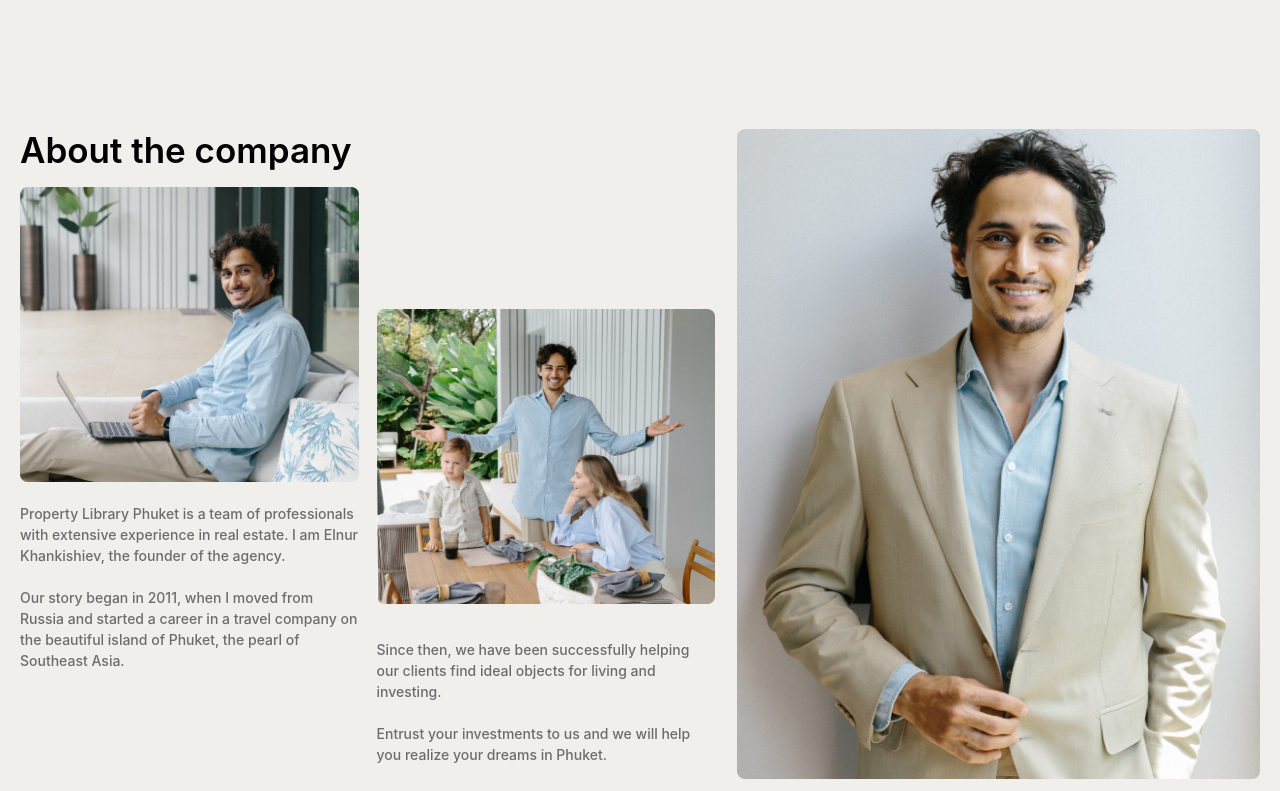
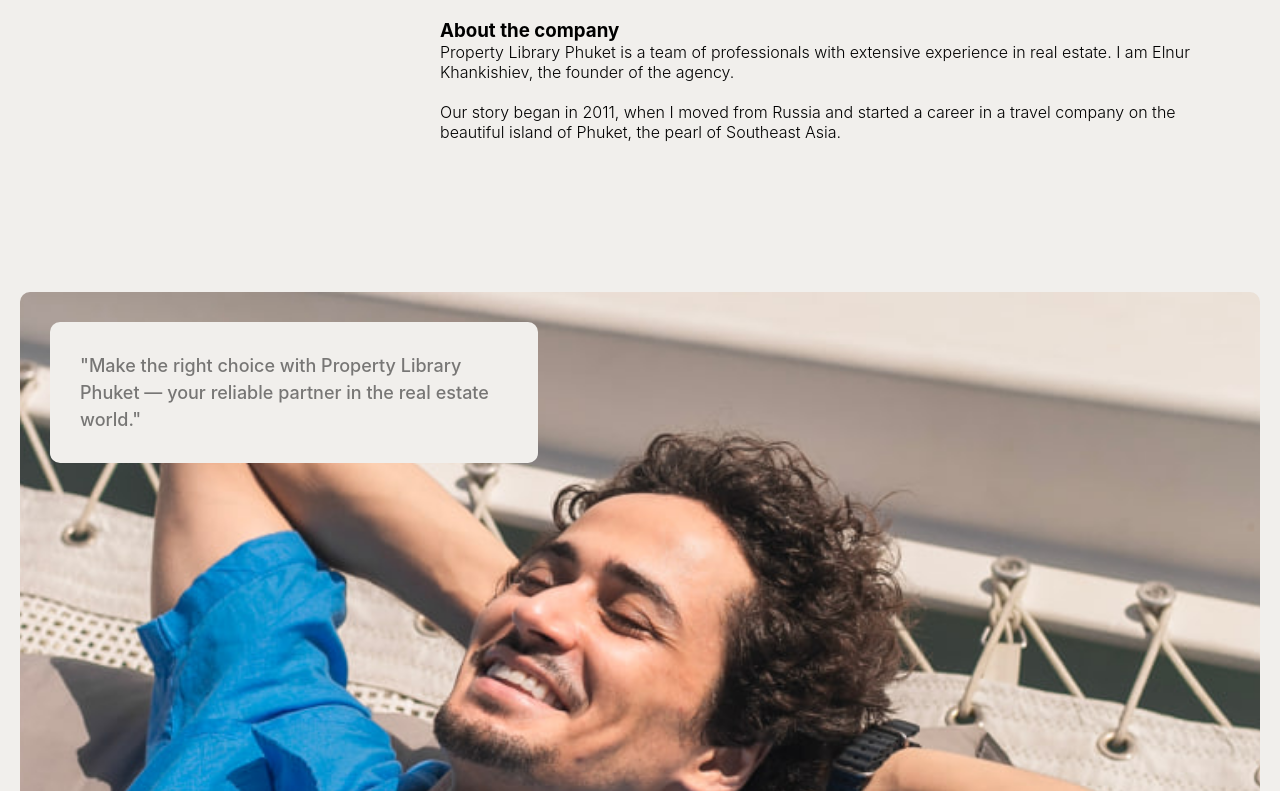
Before and after one commit to WhiteHanClean/Building, a Next.js app: page /AboutUs/AboutUs in a window 1280 px wide. Shown: the part 1069-1860 px from the top of the page. Built offline with nearby package versions, Linux system fonts and the light colour scheme; a web font is replaced by a local one.

Commit message:
abput us / about company block done

```diff
--- a/src/components/Company/Company.module.scss
+++ b/src/components/Company/Company.module.scss
@@ -1,149 +1,12 @@
-@import '../../styles/variable';
+@import "../../styles/variable";
 
-.company {
-  display: flex;
-  justify-content: space-between;
-  gap: 20px;
-  margin: 130px 0;
-  .company_items {
-    h3 {
-      @include sizer(35px);
-    }
-    p {
-      max-width: 522px;
-      @include sizer(14px);
-      color: #6c6c6a !important;
-      font-weight: 500 !important;
-      line-height: 150% !important;
-      padding: 90px 0 30px 0;
-    }
-    .company_items_imgs {
-      display: flex;
-      gap: 20px;
-      .company_items_img {
-        img {
-          width: 100%;
-        }
-        br {
-          display: none;
-        }
-        p {
-          display: none;
-          max-width: 341px;
-          padding: 17px 0 0 0;
-        }
-      }
-      .company_items_img:last-child {
-        p {
-          padding: 31px 0 0 0;
-        }
-      }
-    }
-  }
-  .company_img {
-    img {
-      height: 100%;
-      width: 100%;
-      object-fit: cover;
-      border-radius: 8px;
-    }
+.section {
+  width: 100%;
+  padding: 20px;
+  display: grid;
+  grid-template-columns: 1fr 2fr;
+
+  .abourUs {
+    display: none;
   }
 }
-
-@media only screen and (max-width: 1440px) {
-  .company {
-    gap: 22px;
-    .company_items {
-      h3 {
-        padding: 0 0 16px 0;
-      }
-      p {
-        display: none;
-      }
-      br {
-        display: none;
-      }
-      .company_items_imgs {
-        gap: 18px;
-        .company_items_img {
-          br {
-            display: block;
-          }
-          p {
-            display: block;
-          }
-        }
-        .company_items_img:nth-child(2) {
-          padding-top: 122px;
-        }
-      }
-    }
-  }
-}
-
-@media only screen and (max-width: 1024px) {
-  .company {
-    gap: 20px;
-    .company_items {
-      h3 {
-        padding: 0;
-      }
-      p {
-        padding: 74px 0 20px 0;
-        display: block;
-      }
-      br {
-        display: block;
-      }
-      .company_items_imgs {
-        gap: 20px;
-        .company_items_img {
-          br {
-            display: none;
-          }
-          p {
-            display: none;
-          }
-        }
-        .company_items_img:nth-child(2) {
-          padding-top: 0;
-        }
-      }
-    }
-  }
-}
-
-@media only screen and (max-width: 768px) {
-  .company {
-    gap: 15px;
-    .company_items {
-      h3 {
-        padding: 0;
-      }
-      p {
-        padding: 24px 0;
-      }
-      .company_items_imgs {
-        gap: 15px;
-      }
-    }
-  }
-}
-
-@media only screen and (max-width: 689px) {
-  .company {
-    gap: 0;
-    flex-direction: column;
-    .company_items {
-      .company_items_imgs {
-        display: none;
-      }
-    }
-    .company_img {
-      img {
-        height: 398px;
-        object-position: top;
-      }
-    }
-  }
-}
--- a/src/components/Company/Company.tsx
+++ b/src/components/Company/Company.tsx
@@ -4,29 +4,59 @@ import { useTranslation } from "react-i18next";
 
 const Company: React.FC = () => {
   const { t } = useTranslation();
+
   return (
-    <div className={s.company}>
-      <div className={s.company_items}>
-        <h3>{t("aboutUs.company.title")}</h3>
-        <p>
-          {t("aboutUs.company.descriptionPart1")}{" "}
-          {t("aboutUs.company.descriptionPart2")}
-        </p>
-        <div className={s.company_items_imgs}>
-          <div className={s.company_items_img}>
-            <img src="/peopleLaptop.png" alt="peopleLaptop" />
+    <section className={s.section}>
+      <div className={s.abourUs}>
+        <div>
+          <h3>{t("aboutUs.company.title")}</h3>
+          <p>{t("aboutUs.company.descriptionPart1")}</p>
+        </div>
+        <div className={s.abourUs_img}>
+          <div></div>
+        </div>
+      </div>
+
+      {/* first section ============================ */}
+
+      <div className={s.firstSection}>
+        <div></div>
+      </div>
+
+      {/* second section ============================ */}
+
+      <div className={s.secondSection}>
+        {/*  */}
+
+        <div className={s.secondSection_title}>
+          <div>
+            <h3>{t("aboutUs.company.title")}</h3>
             <p>{t("aboutUs.company.descriptionPart1")}</p>
           </div>
-          <div className={s.company_items_img}>
-            <img src="/familyMan.png" alt="familyMan" />
-            <p>{t("aboutUs.company.descriptionPart2")}</p>
+          <div className={s.secondSection_img}>
+            <div></div>
           </div>
         </div>
+
+        <div className={s.secondSection_history}>
+          <h3></h3>
+          <p></p>
+          <p></p>
+        </div>
+
+        <div className={s.secondSection_target}>
+          <h3></h3>
+          <p></p>
+          <p></p>
+        </div>
+
+        <div className={s.secondSection_familyImg}></div>
+
+        {/*  */}
       </div>
-      <div className={s.company_img}>
-        <img src="/man.png" alt="man" />
-      </div>
-    </div>
+
+      {/*  */}
+    </section>
   );
 };
 
```
